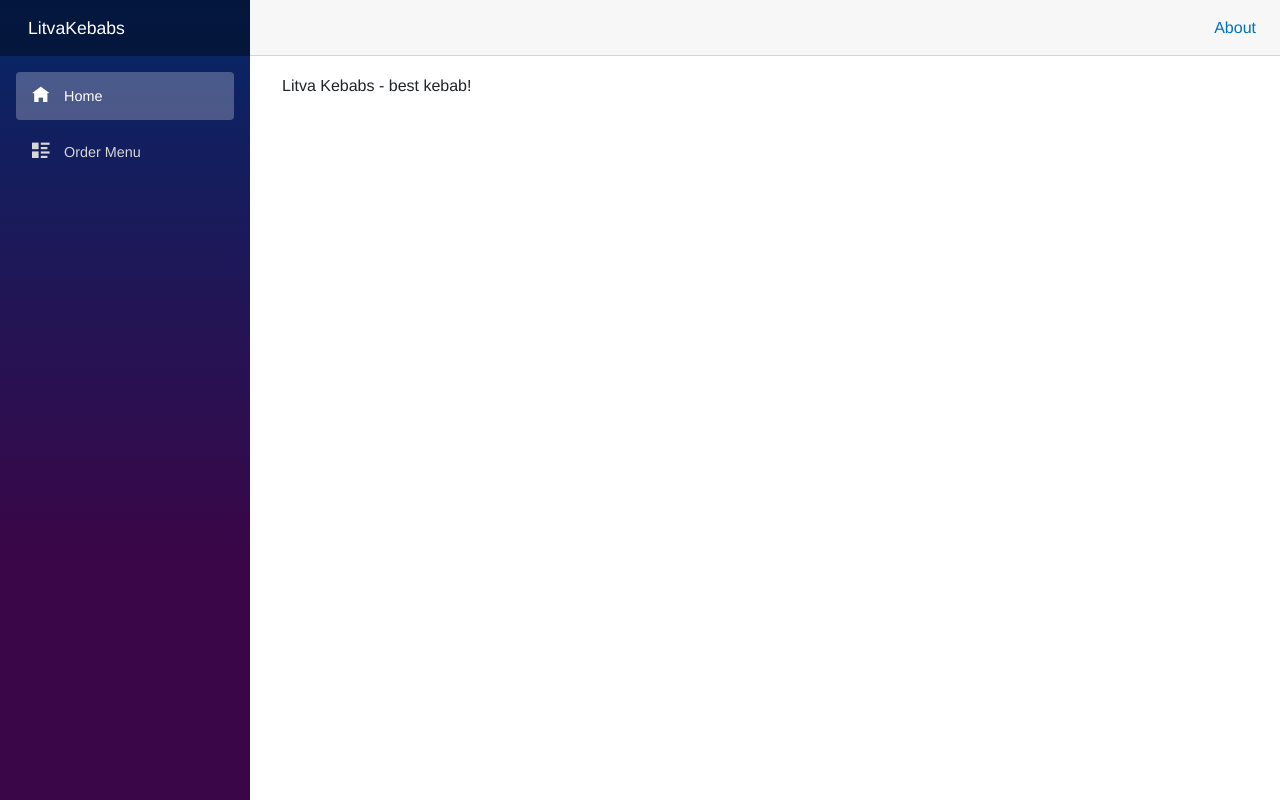
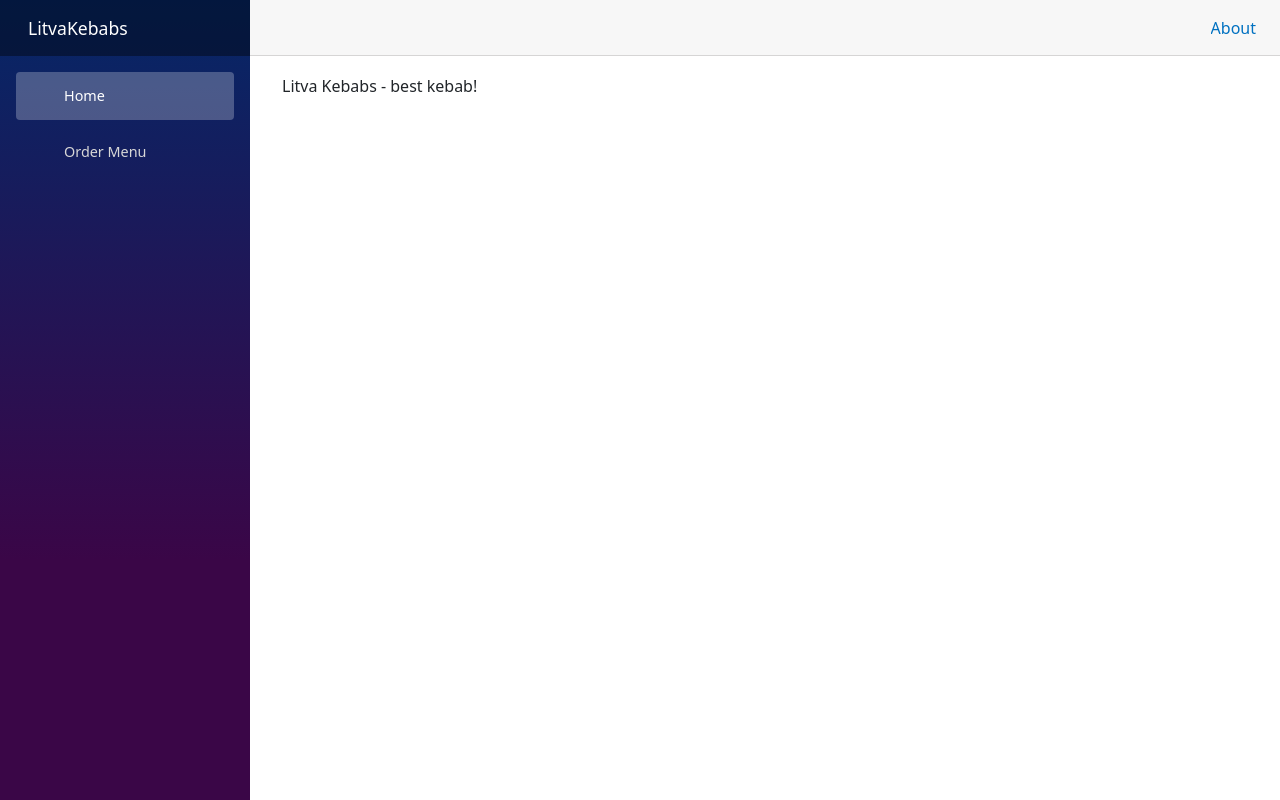
Before and after one commit to stutwoby/apprenticeship-2023-sd-hci, an ASP.NET Core app: page / in a window 1280 px wide. Run offline with ASP.NET Core 8, Linux system fonts and the light colour scheme; style sheets or scripts are compiled from the project's sources; some libraries are stand-ins or nearby versions.

Commit message:
try and fail to change the webapp font

```diff
--- a/LitvaKebabs/wwwroot/css/app.css
+++ b/LitvaKebabs/wwwroot/css/app.css
@@ -1,9 +1,9 @@
-@import url('open-iconic/font/css/open-iconic-bootstrap.min.css');
+/*@import url('open-iconic/font/css/open-iconic-bootstrap.min.css');*/
 
-html, body {
+/*html, body {
     font-family: 'Helvetica Neue', Helvetica, Arial, sans-serif;
 }
-
+*/
 h1:focus {
     outline: none;
 }
--- a/LitvaKebabs/wwwroot/index.html
+++ b/LitvaKebabs/wwwroot/index.html
@@ -6,6 +6,7 @@
     <meta name="viewport" content="width=device-width, initial-scale=1.0, maximum-scale=1.0, user-scalable=no" />
     <title>LitvaKebabs</title>
     <base href="/" />
+    <link href='http://fonts.googleapis.com/css?family=Lato&subset=latin,latin-ext' rel='stylesheet' type='text/css'>
     <link href="css/bootstrap/bootstrap.min.css" rel="stylesheet" />
     <link href="css/app.css" rel="stylesheet" />
     <link rel="icon" type="image/png" href="favicon.png" />
```
